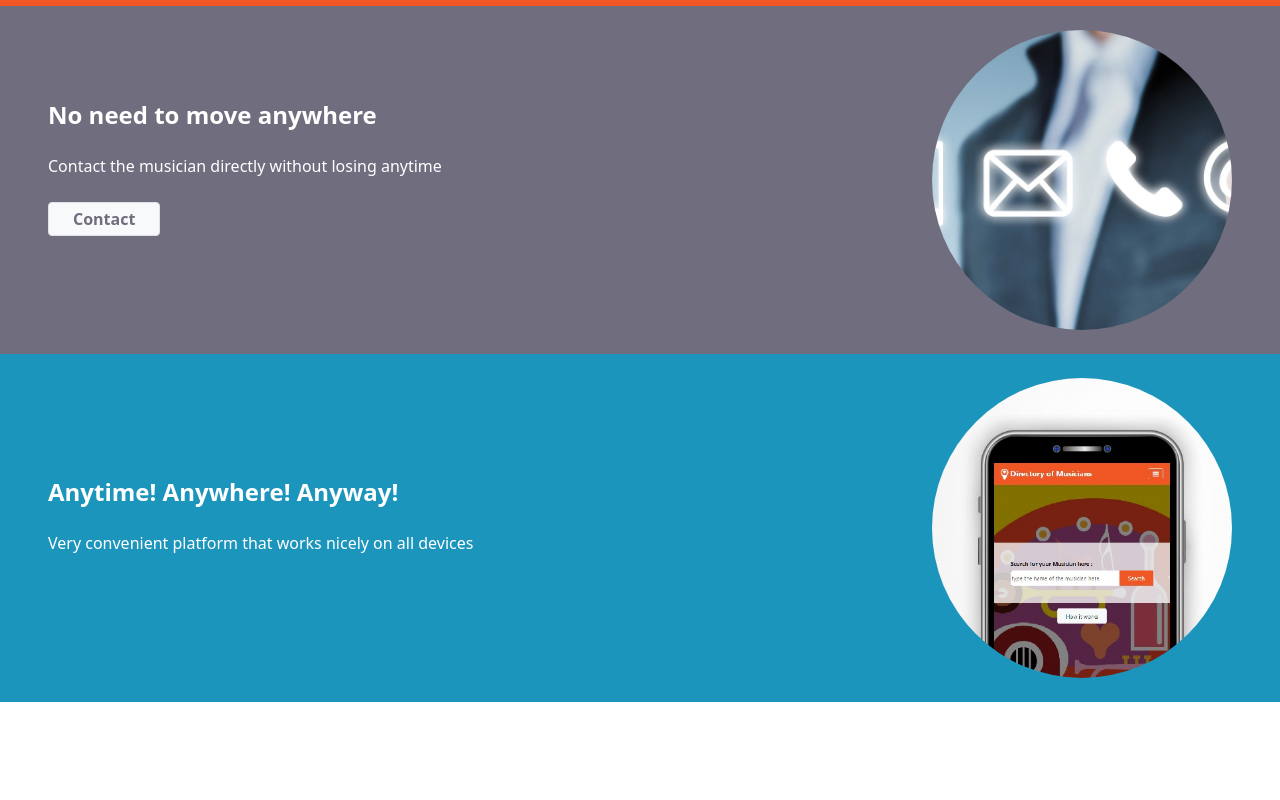
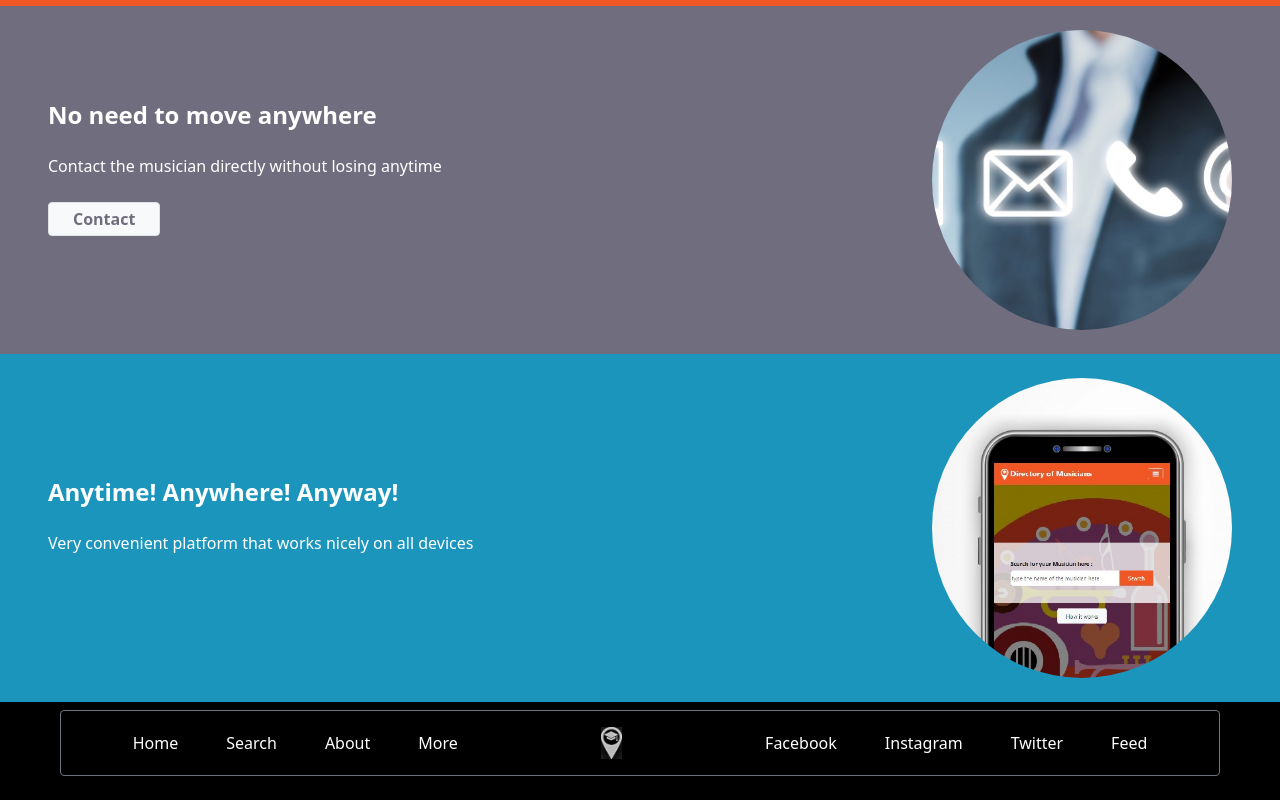
Before and after one commit to AymenBida/Directory-of-Musicians, a plain HTML site: page index.html in a window 1280 px wide. Shown: the part 1671-2471 px from the top of the page. Before the commit the page ends 2373 px from the top, so only its background shows below. Drawn offline with nearby package versions, Linux system fonts and the light colour scheme.

Commit message:
add the first part of the footer

```diff
--- a/css/styles.scss
+++ b/css/styles.scss
@@ -2,6 +2,11 @@ $my-red : #F15625;
 $my-yellow : #FBE207;
 $my-blue : #1c95bd;
 $my-gray : rgb(112, 109, 126);
+
+ul {
+  list-style-type: none;
+  padding: 0;
+}
 
 .bg-myred {
   background-color: $my-red;
@@ -15,6 +20,10 @@ $my-gray : rgb(112, 109, 126);
   background-color: $my-blue;
 }
 
+.bg-black {
+  background-color: black;
+}
+
 .text-myred {
   color: $my-red;
 }
@@ -25,6 +34,10 @@ $my-gray : rgb(112, 109, 126);
 
 .icon {
   height: 1.5em;
+}
+
+.big-icon {
+  height: 2em;
 }
 
 .no-deco {
--- a/index.html
+++ b/index.html
@@ -97,7 +97,8 @@
     </section>
     <div id="others" class="container-fluid p-0">
       <div class="bg-myred px-5 py-4 d-flex flex-column flex-md-row justify-content-between w-100 height-fit">
-        <div id="lot-of-people" class="rounded-pill mb-4 mb-md-0 rounded-md-circle square-200px bg-middle flex-shrink-0 order-md-2">
+        <div id="lot-of-people"
+          class="rounded-pill mb-4 mb-md-0 rounded-md-circle square-200px bg-middle flex-shrink-0 order-md-2">
         </div>
         <div class="d-flex flex-column justify-content-center align-items-center align-items-md-start order-md-1">
           <h3 class="fs-4 fw-bold text-white mb-4">Over 1000 musicians registred with us</h3>
@@ -106,7 +107,8 @@
         </div>
       </div>
       <div class="bg-mygray px-5 py-4 d-flex flex-column flex-md-row justify-content-between w-100 height-fit">
-        <div id="contact" class="rounded-pill mb-4 mb-md-0 rounded-md-circle square-200px bg-middle flex-shrink-0 order-md-2">
+        <div id="contact"
+          class="rounded-pill mb-4 mb-md-0 rounded-md-circle square-200px bg-middle flex-shrink-0 order-md-2">
         </div>
         <div class="d-flex flex-column justify-content-center align-items-center align-items-md-start order-md-1">
           <h3 class="fs-4 fw-bold text-white mb-4">No need to move anywhere</h3>
@@ -115,7 +117,8 @@
         </div>
       </div>
       <div class="bg-myblue px-5 py-4 d-flex flex-column flex-md-row justify-content-between w-100 height-fit">
-        <div id="anytime" class="rounded-pill mb-4 mb-md-0 rounded-md-circle square-200px bg-middle flex-shrink-0 order-md-2">
+        <div id="anytime"
+          class="rounded-pill mb-4 mb-md-0 rounded-md-circle square-200px bg-middle flex-shrink-0 order-md-2">
         </div>
         <div class="d-flex flex-column justify-content-center align-items-center align-items-md-start order-md-1">
           <h3 class="fs-4 fw-bold text-white mb-4">Anytime! Anywhere! Anyway!</h3>
@@ -124,8 +127,45 @@
       </div>
     </div>
   </main>
-  <footer>
+  <footer class="container-fluid bg-black">
+    <div class="py-2 px-5">
+      <ul class="d-flex flex-column flex-md-row justify-content-around align-items-center py-2 border rounded border-secondary">
+        <li class="mb-3 mb-md-0">
+          <ul class="d-flex">
+            <li><a class="no-deco text-white py-2 px-2 px-md-3 px-lg-4" href="#">Home</a></li>
+            <li><a class="no-deco text-white py-2 px-2 px-md-3 px-lg-4" href="#">Search</a></li>
+            <li><a class="no-deco text-white py-2 px-2 px-md-3 px-lg-4" href="#">About</a></li>
+            <li><a class="no-deco text-white py-2 px-2 px-md-3 px-lg-4" href="#">More</a></li>
 
+          </ul>
+        </li>
+        <li><a class="no-deco text-white py-2 px-2 px-md-3 px-lg-4 d-none d-md-block" href="#"><img class="big-icon"
+              src="assets/images/black-logo.png" alt=""></a></li>
+        <li>
+          <ul class="d-flex">
+            <li><a class="no-deco text-white py-2 px-2 px-md-3 px-lg-4" href="#">Facebook</a></li>
+            <li><a class="no-deco text-white py-2 px-2 px-md-3 px-lg-4" href="#">Instagram</a></li>
+            <li><a class="no-deco text-white py-2 px-2 px-md-3 px-lg-4" href="#">Twitter</a></li>
+            <li><a class="no-deco text-white py-2 px-2 px-md-3 px-lg-4" href="#">Feed</a></li>
+          </ul>
+        </li>
+
+      </ul>
+    </div>
+    <div>
+
+    </div>
+    <div class="row">
+      <div class="col-12 col-md-6 col-lg-4">
+
+      </div>
+      <div class="col-12 col-md-6 col-lg-4">
+
+      </div>
+      <div class="col-12 col-lg-4">
+
+      </div>
+    </div>
   </footer>
 
 
```
Also changed, not shown: assets/images/black-logo.png (added), css/styles.css, 1 other file.
